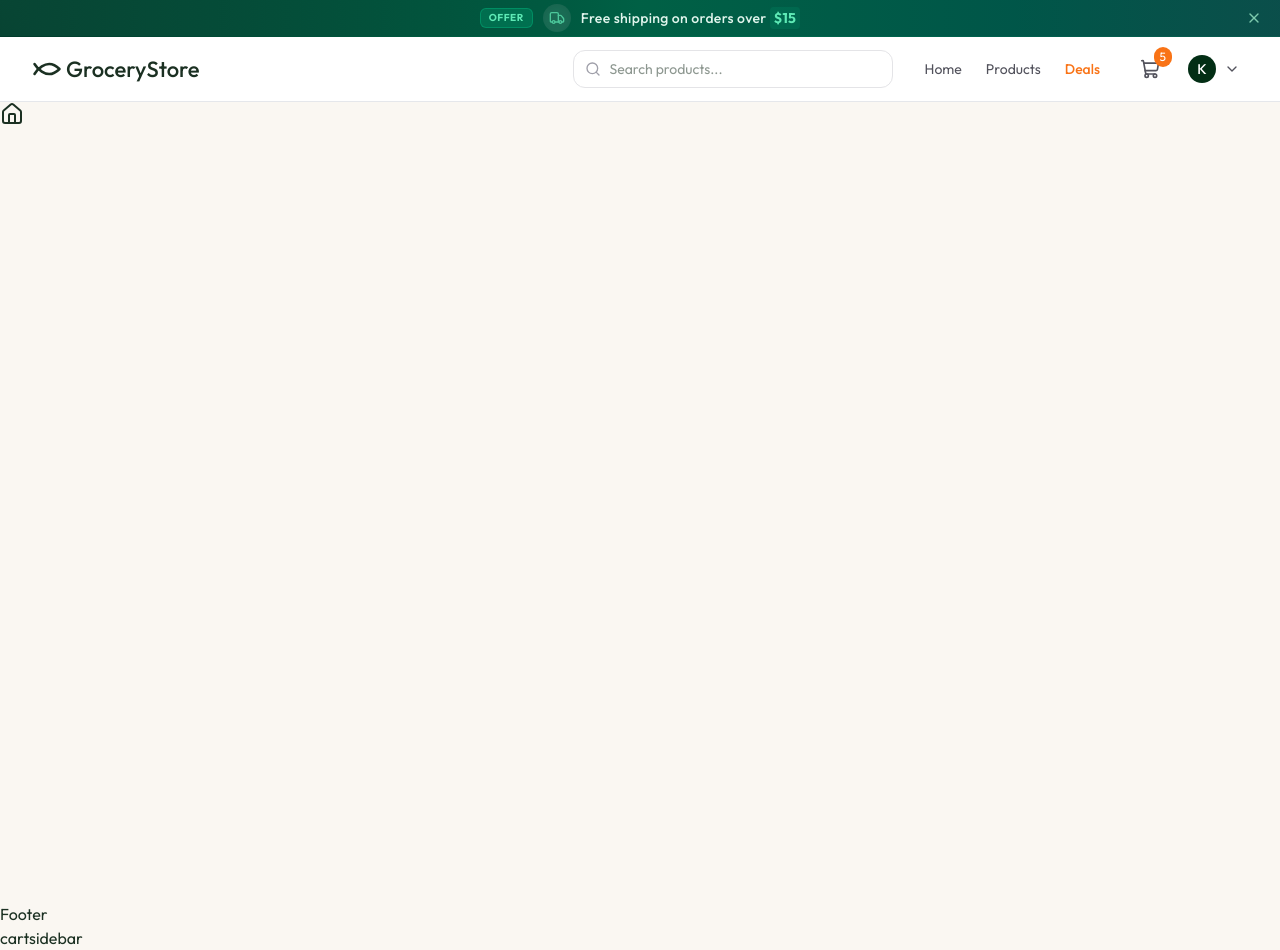
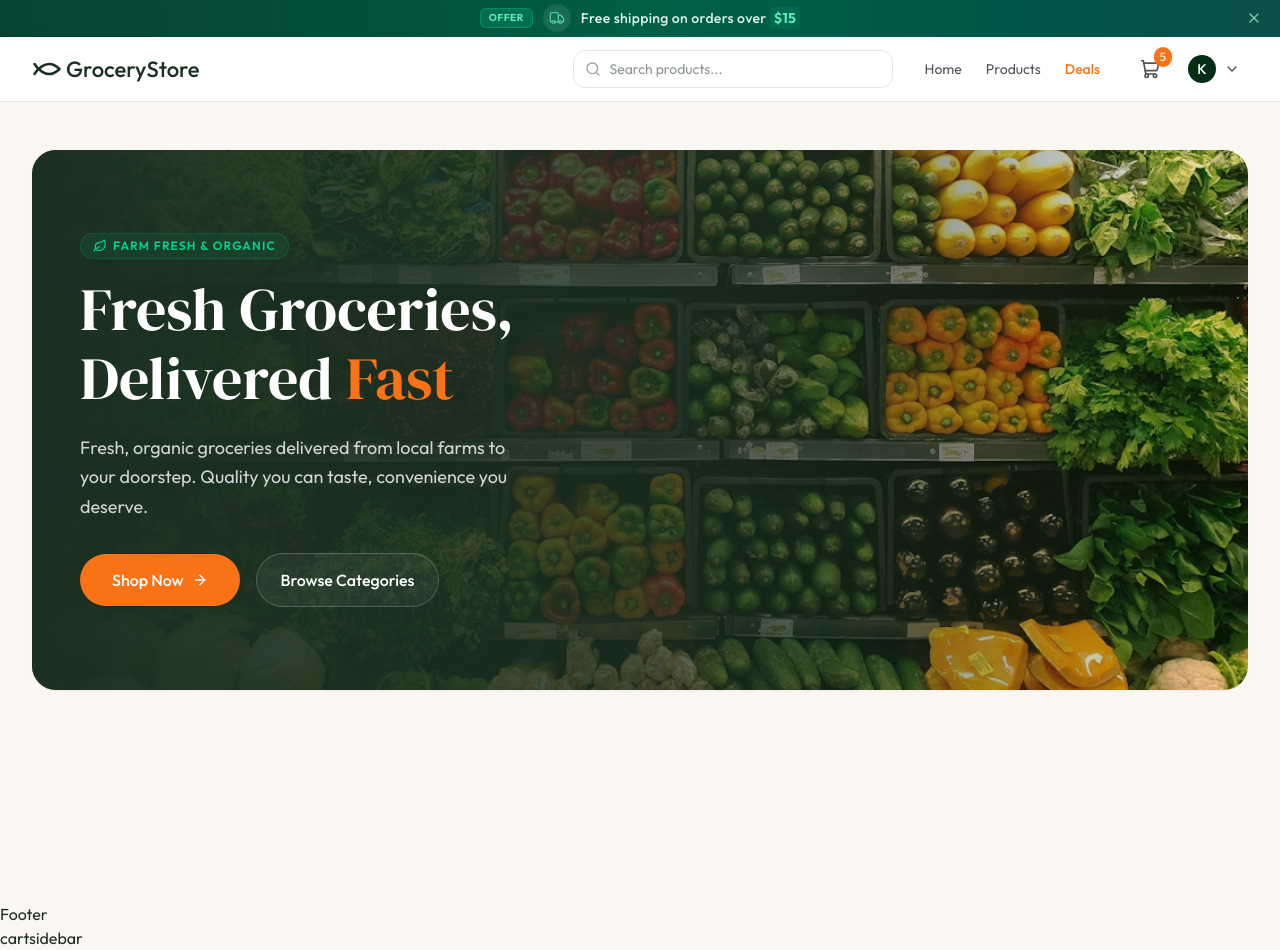
Before and after one commit to khadonnn/grocery-store-, a React (Vite) app: page / in a window 1280 px wide. Built offline with nearby package versions, Linux system fonts and the light colour scheme.

Commit message:
hero section

```diff
--- a/src/App.tsx
+++ b/src/App.tsx
@@ -2,7 +2,6 @@ import { Toaster } from "react-hot-toast";
 import { Route, Routes } from "react-router-dom";
 import Login from "./pages/Login";
 import AppLayout from "./pages/AppLayout";
-import { Home } from "lucide-react";
 import Products from "./pages/Products";
 import ProductPage from "./pages/ProductPage";
 import SearchResults from "./pages/SearchResults";
@@ -12,6 +11,7 @@ import MyOrders from "./pages/MyOrders";
 import OrderTracking from "./pages/OrderTracking";
 import Address from "./pages/Address";
 import ProtectedRoute from "./components/ProtectedRoute";
+import Home from "./pages/Home";
 
 const App = () => {
   return (
--- /dev/null
+++ b/src/components/Home/Hero.tsx
@@ -0,0 +1,63 @@
+import { ArrowRightIcon, LeafIcon } from "lucide-react";
+import { heroSectionData } from "../../assets/assets";
+import { Link } from "react-router-dom";
+
+const Hero = () => {
+  return (
+    <section className="relative overflow-hidden min-h-[480px] sm:min-h-[540px] mb-10 rounded-3xl flex items-center shadow-xs">
+      {/* Ảnh nền phủ kín */}
+      <img
+        src={heroSectionData.hero_image}
+        alt="Fresh organic groceries background"
+        className="absolute inset-0 w-full h-full object-cover"
+      />
+
+      {/* Lớp phủ Gradient có chiều sâu (Đậm ở trái để nổi bật chữ, mờ dần sang phải) */}
+      <div className="absolute inset-0 bg-gradient-to-r from-app-green via-app-green/80 to-transparent z-1" />
+
+      {/* Nội dung chính */}
+      <div className="relative max-w-7xl mx-auto px-6 sm:px-8 lg:px-12 py-16 w-full z-10">
+        <div className="max-w-xl">
+          {/* Subtitle - Tagline sạch sẽ */}
+          <span className="inline-flex items-center gap-1.5 text-xs font-semibold uppercase tracking-widest text-emerald-400 mb-4 bg-emerald-500/10 px-3 py-1 rounded-full border border-emerald-500/20">
+            <LeafIcon className="size-3.5 fill-emerald-400/10" /> Farm Fresh &
+            Organic
+          </span>
+
+          {/* Tiêu đề chính sử dụng Font Serif sang trọng */}
+          <h1 className="font-serif text-4xl sm:text-5xl lg:text-6xl text-white leading-[1.15] mb-5">
+            Fresh Groceries, <br />
+            Delivered <span className="text-app-orange">Fast</span>
+          </h1>
+
+          {/* Đoạn mô tả ngắn gọn, dễ đọc */}
+          <p className="text-base sm:text-lg text-white/80 leading-relaxed mb-8 max-w-md font-sans">
+            {heroSectionData.description}
+          </p>
+
+          {/* Cụm nút bấm cân đối */}
+          <div className="flex flex-wrap items-center gap-4">
+            {/* Nút Primary */}
+            <Link
+              to="/products"
+              className="px-8 py-3.5 bg-app-orange text-white font-medium rounded-full hover:bg-app-orange-dark shadow-sm hover:shadow-md transition-all flex items-center gap-2 active:scale-[0.98]"
+            >
+              Shop Now
+              <ArrowRightIcon className="size-4" />
+            </Link>
+
+            {/* Nút Secondary (Dạng kính mờ tối giản) */}
+            <Link
+              to="/products"
+              className="px-6 py-3.5 bg-white/5 hover:bg-white/10 text-white font-medium rounded-full transition-all border border-white/20 flex items-center gap-2 active:scale-[0.98]"
+            >
+              Browse Categories
+            </Link>
+          </div>
+        </div>
+      </div>
+    </section>
+  );
+};
+
+export default Hero;
--- a/src/pages/Home.tsx
+++ b/src/pages/Home.tsx
@@ -1,7 +1,11 @@
-import React from "react";
+import Hero from "../components/Home/Hero";
 
 const Home = () => {
-  return <div>Home</div>;
+  return (
+    <div className="min-h-screen max-w-7xl mx-auto px-4 sm:px-6 lg:px-8 py-12">
+      <Hero />
+    </div>
+  );
 };
 
 export default Home;
```
